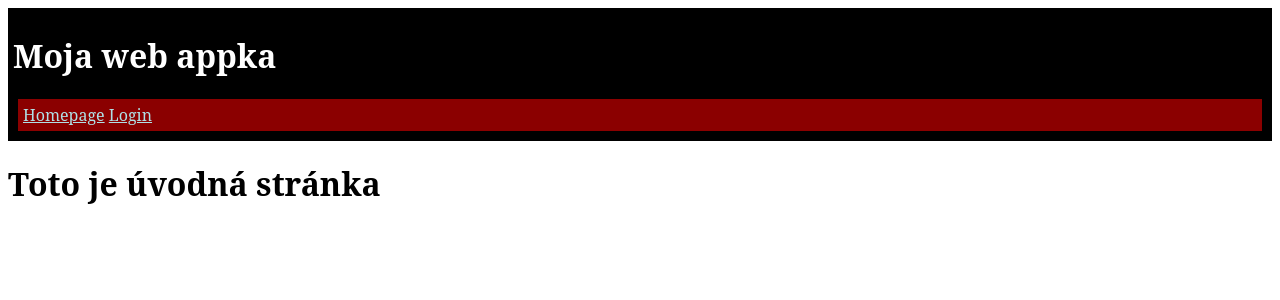
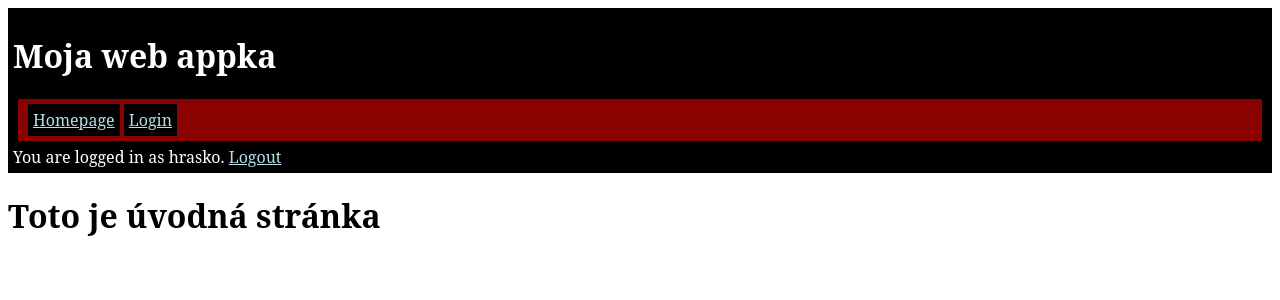
Before and after one commit to mhavos/programovanie, a PHP site: page /index.php in a window 1280 px wide. Shown: the top 300 px of the page. Run offline with PHP 8.4, Linux system fonts and the light colour scheme; a user stored in the database is signed in.

Commit message:
[SEN] graphic design is my passion

```diff
--- a/SEN/appka/header.php
+++ b/SEN/appka/header.php
@@ -7,8 +7,15 @@
 </head>
 <header>
   <h1> Moja web appka </h1>
-  <nav><list>
-    <a href="index.php">Homepage</a>
-    <a href="login.php">Login</a>
-  </list></nav>
+  <div>
+    <nav><list>
+      <a href="index.php">Homepage</a>
+      <a href="login.php">Login</a>
+    </list></nav>
+  </div>
+  <div>
+    <?php
+      if ( isset($_SESSION["user"]) ) echo "You are logged in as ". $_SESSION["user"]. ". <a href=\"logout.php\">Logout</a>";
+    ?>
+  </div>
 </header>
--- a/SEN/appka/styles.css
+++ b/SEN/appka/styles.css
@@ -12,13 +12,18 @@ header, footer {
 nav {
   background-color: darkred;
   margin: 5px;
+  padding: 10px;
+}
+
+nav a {
+  background-color: black;
   padding: 5px;
 }
 
-nav a {
+a {
   color: powderblue;
 }
 
-nav a:hover {
+a:hover {
   background-color: gray;
 }
```
